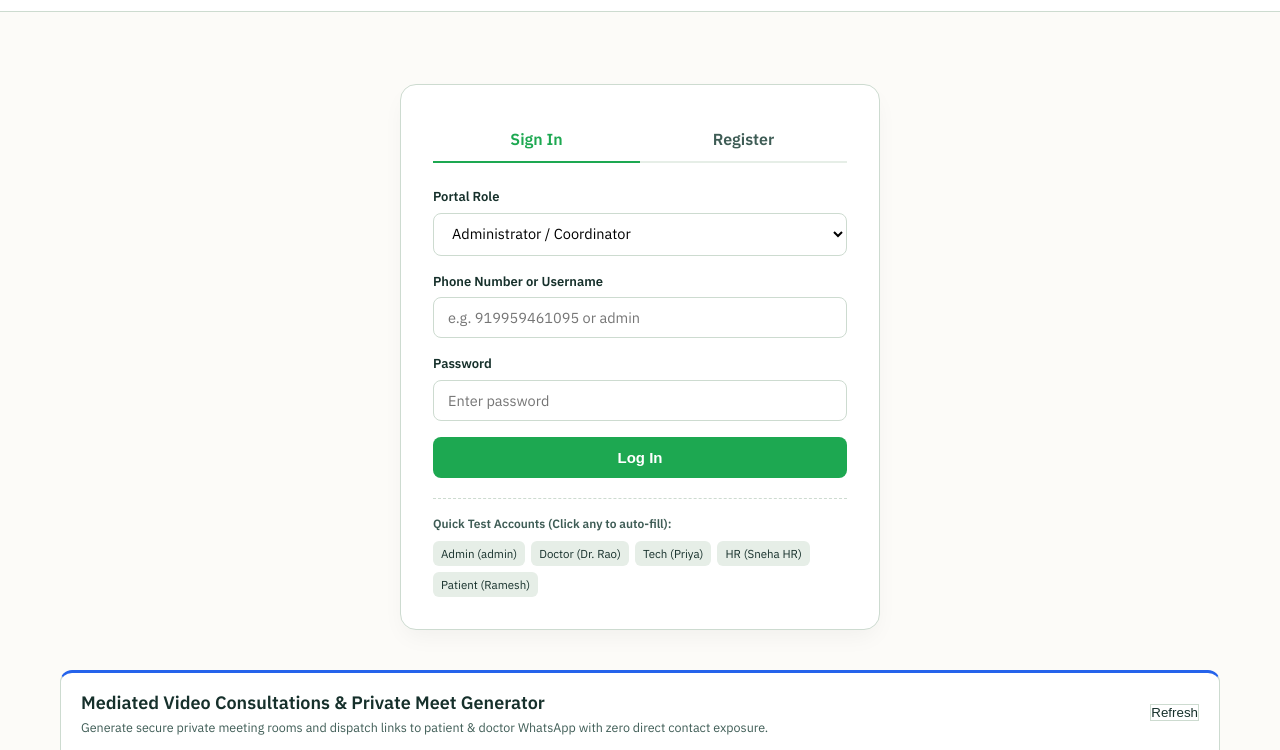
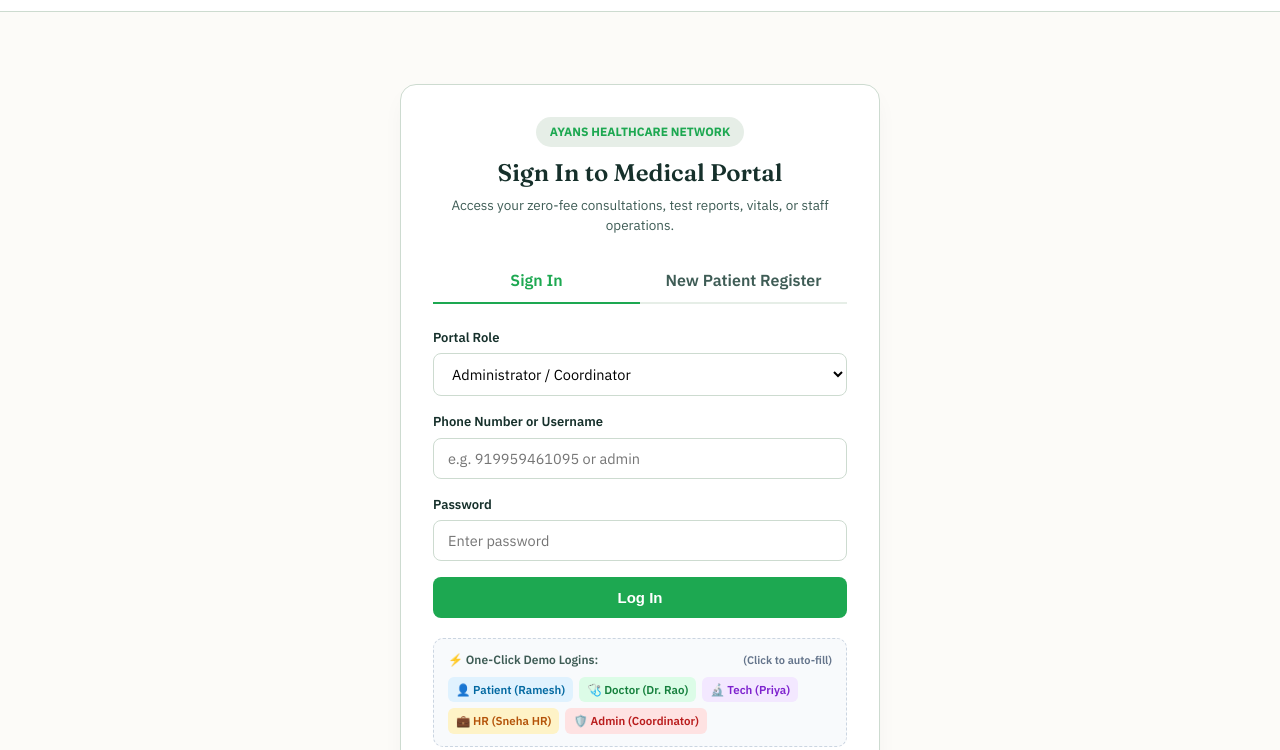
Before and after one commit to gandhikomarala/medical_support, a website: page portal.html in a window 1280 px wide. Shown: the part 50-800 px from the top of the page. Drawn offline with Linux system fonts and the light colour scheme.

Commit message:
fix(portal): properly encapsulate admin tables inside adminDashboard and polish auth UI

```diff
--- a/portal.html
+++ b/portal.html
@@ -544,9 +544,19 @@
 
   <!-- ================= AUTH CONTAINER ================= -->
   <div id="authSection" class="auth-card">
+    <div style="text-align: center; margin-bottom: 22px;">
+      <div style="display:inline-block; background:var(--sage); padding:6px 14px; border-radius:20px; font-size:12px; font-weight:700; color:var(--wa-dark); margin-bottom:8px;">
+        AYANS HEALTHCARE NETWORK
+      </div>
+      <h2 style="font-family:'Fraunces',serif; font-size:24px; font-weight:700; color:var(--ink); margin:0 0 4px;">Sign In to Medical Portal</h2>
+      <p style="font-size:13.5px; color:var(--ink-soft); margin:0;">
+        Access your zero-fee consultations, test reports, vitals, or staff operations.
+      </p>
+    </div>
+
     <div class="auth-tabs">
-      <div class="auth-tab active" onclick="switchAuthTab('login')">Sign In</div>
-      <div class="auth-tab" onclick="switchAuthTab('register')">Register</div>
+      <div class="auth-tab active" id="tabBtnSignIn" onclick="switchAuthTab('login')">Sign In</div>
+      <div class="auth-tab" id="tabBtnRegister" onclick="switchAuthTab('register')">New Patient Register</div>
     </div>
 
     <div id="authAlert" class="alert"></div>
@@ -576,14 +586,17 @@
 
       <button type="submit" class="btn-primary" id="loginBtn">Log In</button>
 
-      <div class="demo-chips">
-        <span>Quick Test Accounts (Click any to auto-fill):</span>
-        <div class="chip-group">
-          <div class="chip" onclick="fillDemo('admin', 'admin', 'admin123')">Admin (admin)</div>
-          <div class="chip" onclick="fillDemo('doctor', '919959461095', 'doctor123')">Doctor (Dr. Rao)</div>
-          <div class="chip" onclick="fillDemo('technician', '919876543211', 'tech123')">Tech (Priya)</div>
-          <div class="chip" onclick="fillDemo('employee', '919876543200', 'staff123')">HR (Sneha HR)</div>
-          <div class="chip" onclick="fillDemo('patient', '919876500000', 'patient123')">Patient (Ramesh)</div>
+      <div class="demo-chips" style="background:#f8fafc; border:1px dashed #cbd5e1; border-radius:10px; padding:12px 14px; margin-top:20px;">
+        <div style="font-size:12px; font-weight:700; color:#475569; margin-bottom:8px; display:flex; justify-content:space-between; align-items:center;">
+          <span>⚡ One-Click Demo Logins:</span>
+          <span style="font-size:11px; color:#64748b;">(Click to auto-fill)</span>
+        </div>
+        <div class="chip-group" style="gap:6px;">
+          <div class="chip" style="background:#e0f2fe; color:#0369a1; font-weight:600;" onclick="fillDemo('patient', '919876500000', 'patient123')">👤 Patient (Ramesh)</div>
+          <div class="chip" style="background:#dcfce7; color:#15803d; font-weight:600;" onclick="fillDemo('doctor', '919959461095', 'doctor123')">🩺 Doctor (Dr. Rao)</div>
+          <div class="chip" style="background:#f3e8ff; color:#7e22ce; font-weight:600;" onclick="fillDemo('technician', '919876543211', 'tech123')">🔬 Tech (Priya)</div>
+          <div class="chip" style="background:#fef3c7; color:#b45309; font-weight:600;" onclick="fillDemo('employee', '919876543200', 'staff123')">💼 HR (Sneha HR)</div>
+          <div class="chip" style="background:#fee2e2; color:#b91c1c; font-weight:600;" onclick="fillDemo('admin', 'admin', 'admin123')">🛡️ Admin (Coordinator)</div>
         </div>
       </div>
     </form>
@@ -664,8 +677,6 @@
         </table>
       </div>
     </div>
-  </div>
-
 
     <!-- Mediated Video Consultations & Private Meeting Generator -->
     <div class="card-table" style="border-top: 3px solid #2563eb;">
```
Also changed, not shown: public/portal.html (+23 -12 lines).
